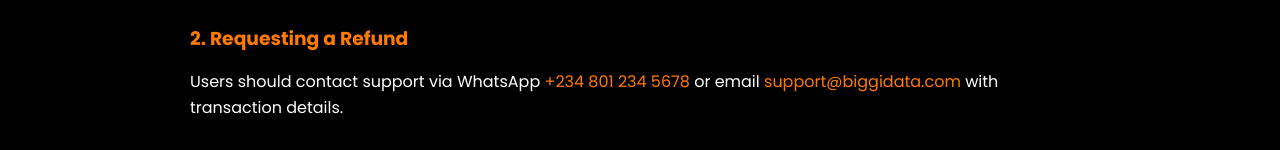
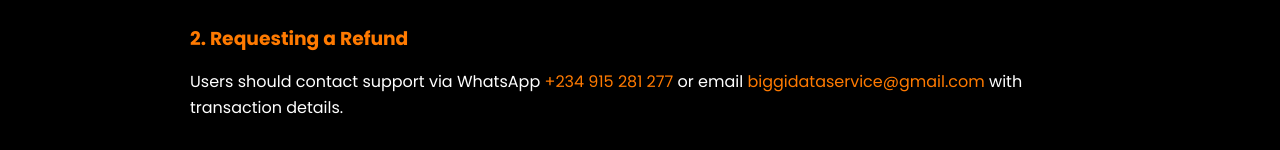
Before and after one commit to Seeker223/biggi_data_website, a plain HTML site: page refund.html in a window 1280 px wide. Shown: the part 316-466 px from the top of the page. Drawn offline with Linux system fonts and the light colour scheme.

Commit message:
Update refund.html

```diff
--- a/refund.html
+++ b/refund.html
@@ -114,7 +114,7 @@
   <p>All purchases of data bundles and rewards are processed inside the official app. Refunds are applicable only for failed transactions verified by our support team.</p>
 
   <h3>2. Requesting a Refund</h3>
-  <p>Users should contact support via WhatsApp <a href="https://wa.me/2348012345678" target="_blank" rel="noopener noreferrer">+234 801 234 5678</a> or email <a href="mailto:support@biggidata.com" target="_blank" rel="noopener noreferrer">support@biggidata.com</a> with transaction details.</p>
+  <p>Users should contact support via WhatsApp <a href="https://wa.me/2348012345678" target="_blank" rel="noopener noreferrer">+234 915 281 277</a> or email <a href="mailto:biggidataservice@gmail.com" target="_blank" rel="noopener noreferrer">biggidataservice@gmail.com</a> with transaction details.</p>
 
   <h3>3. Refund Approval</h3>
   <p>Refunds are approved after verification. Successful refunds will be credited back to the user’s in-app wallet.</p>
```
